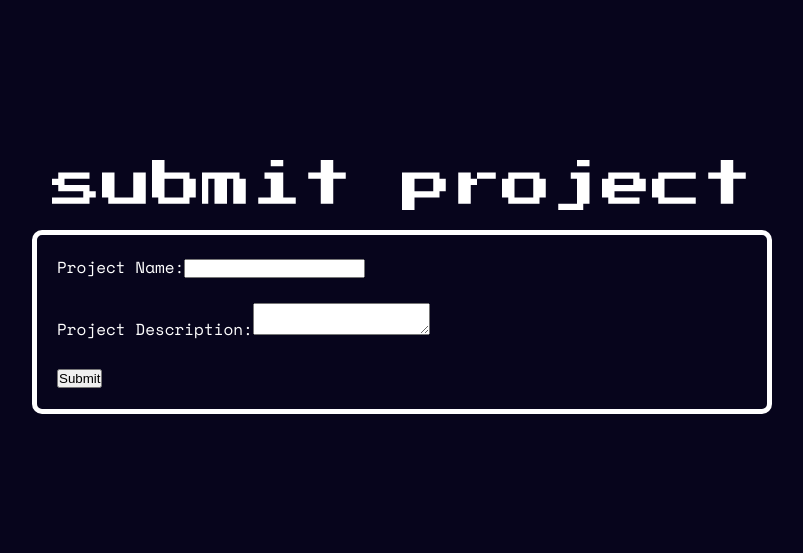
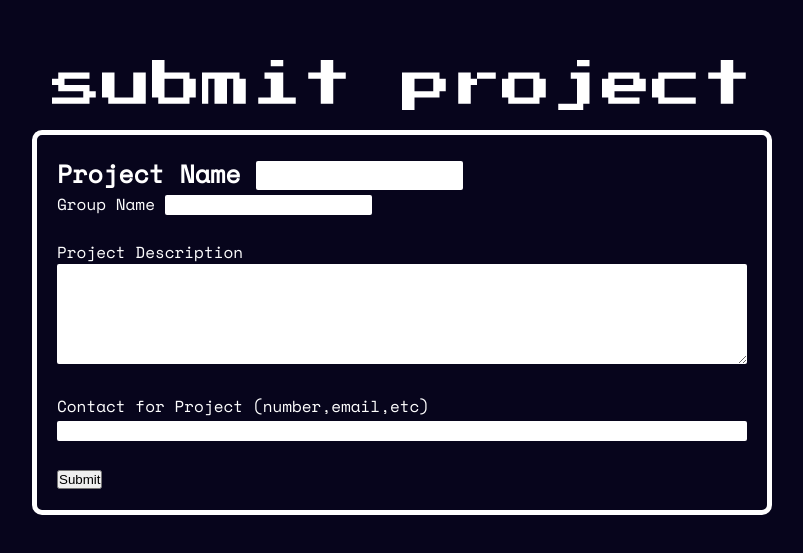
Before and after one commit to Matttran7/Online-EgrProject-Finder, a React (Create React App) app in the folder react/egr-finder/: page /submitProject in a window 1280 px wide. Shown: the part 123-676 px from the top of the page, without its empty margins (238-1041 px from the left). Built offline with nearby package versions, Linux system fonts and the light colour scheme.

Commit message:
updated submit form

```diff
--- a/react/egr-finder/src/Pages/home.js
+++ b/react/egr-finder/src/Pages/home.js
@@ -35,11 +35,9 @@ function Home() {
     }
   };
 
-  const handleSelectOption = (option) => { // Function that occurs when user selects location (option)
+  const handleSelectOption = (option) => {
     if (option === "Remote" && !satelliteClicked) {
-      // Your code here to handle the option
       console.log("Option selected:", option);
-
       // Mark the satellite as clicked
       setSatelliteClicked(true);
     }
--- a/react/egr-finder/src/Pages/locationStyle.css
+++ b/react/egr-finder/src/Pages/locationStyle.css
@@ -23,15 +23,18 @@ body {
     transform: translateX(-50%);
     padding: 20px 0;
 }
+.main-container{
+    font-family: 'Space Mono', monospace;
+}
   .location {
-    color: white;
+    color: rgb(255, 255, 255);
     font-size: 50px;
     font-family: 'Press Start 2P', cursive;
     text-align: center;
     padding: 20px 0;
 }
 .project {
-    color: aqua;
+    color: rgb(255, 255, 255);
     font-size: 27px;
     font-weight: bold;
 }
@@ -62,7 +65,7 @@ body {
     position: relative;
     overflow: hidden; /*Hide noDrop*/
     border: 2px solid #ffffff;
-    max-width: 800px;
+    width: 1000px;
 }
 
 .noDrop {
--- a/react/egr-finder/src/Pages/submitProject.js
+++ b/react/egr-finder/src/Pages/submitProject.js
@@ -9,11 +9,17 @@ function SubmitProject() {
     <div>
       <h2 className='submitYourProject'>submit project</h2>
       <form className='submitForm' onSubmit={handleSubmit}>
-        <label htmlFor="projectName">Project Name:</label>
-        <input type="text" id="projectName" name="projectName" required />
+        <label htmlFor="projectName">Project Name </label>
+        <input type="text" id="projectName" name="projectName" required/>
+        <br />
+        <label htmlFor="groupName">Group Name </label>
+        <input type="text" id="groupName" name="groupName" required/>
         <br /><br />
-        <label htmlFor="projectDescription">Project Description:</label>
+        <label htmlFor="projectDescription">Project Description</label><br />
         <textarea id="projectDescription" name="projectDescription" required></textarea>
+        <br /><br />
+        <label htmlFor="projectContact">Contact for Project (number,email,etc)</label><br />
+        <input type="text" id="projectContact" name="projectContact" required/>
         <br /><br />
         <button type="submit">Submit</button>
       </form>
--- a/react/egr-finder/src/Pages/submitProjectStyle.css
+++ b/react/egr-finder/src/Pages/submitProjectStyle.css
@@ -28,3 +28,30 @@ body, html, div, span, applet, object, iframe, h1, h2, h3, h4, h5, h6, p, blockq
     border-radius: 10px;
     min-height: fit-content;
 }
+label[for="projectName"] {
+    font-weight: bold;
+    font-size: 25px;
+  }
+#projectDescription {
+    width: 100%;
+    height: 100px;
+    background-color: #ffffff;
+    border: transparent;
+    border-radius: 2px;
+    padding: 10px;
+    font-family: 'Space Mono', monospace;
+    font-size: 14px;
+    resize: vertical;
+  }
+  #projectContact, #projectName, #groupName{
+    font-family: 'Space Mono', monospace;
+    width: 30%;
+    border-radius: 2px;
+    border: transparent;
+  }
+  #projectName{
+    font-size: 20px;
+  }
+  #projectContact{
+    width: 100%;
+  }
```
